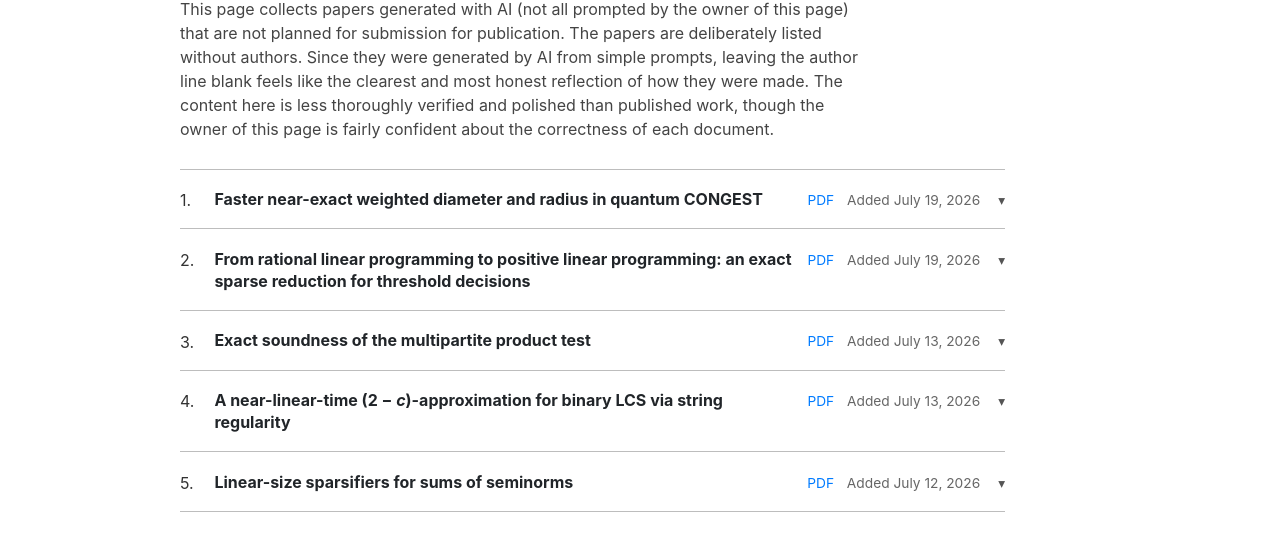
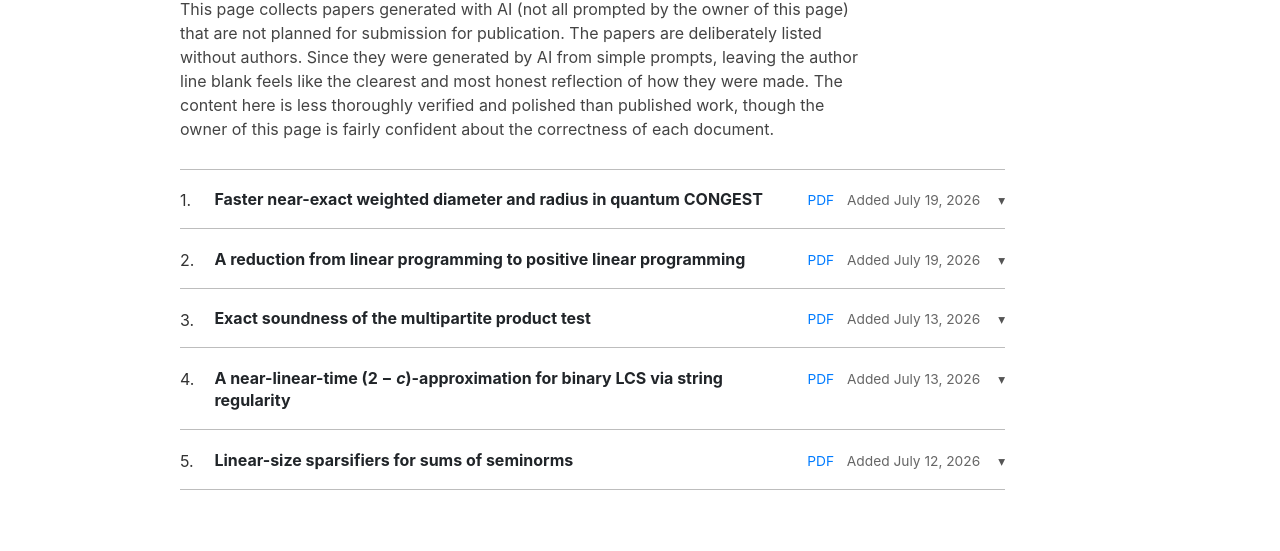
Before and after one commit to yangpliu/yangpliu.github.io, a website: page repository.html in a window 1280 px wide. Shown: the part 125-676 px from the top of the page. Drawn offline with Linux system fonts and the light colour scheme.

Commit message:
Simplify positive-LP paper title

```diff
--- a/repository.html
+++ b/repository.html
@@ -198,7 +198,7 @@
           <li>
             <details class="paper-entry">
               <summary>
-                <span class="paper-title">From rational linear programming to positive linear programming: an exact sparse reduction for threshold decisions</span>
+                <span class="paper-title">A reduction from linear programming to positive linear programming</span>
                 <span class="paper-links">
                   <a class="paper-pdf" href="repo/positive-lp/paper.pdf">PDF</a>
                   <a class="paper-history" href="https://github.com/yangpliu/yangpliu.github.io/commit/d8632fe54473f734dce1953a6021b5c851f8102a" title="View the commit that added this paper">Added July 19, 2026</a>
```
Also changed, not shown: 2 other files.
